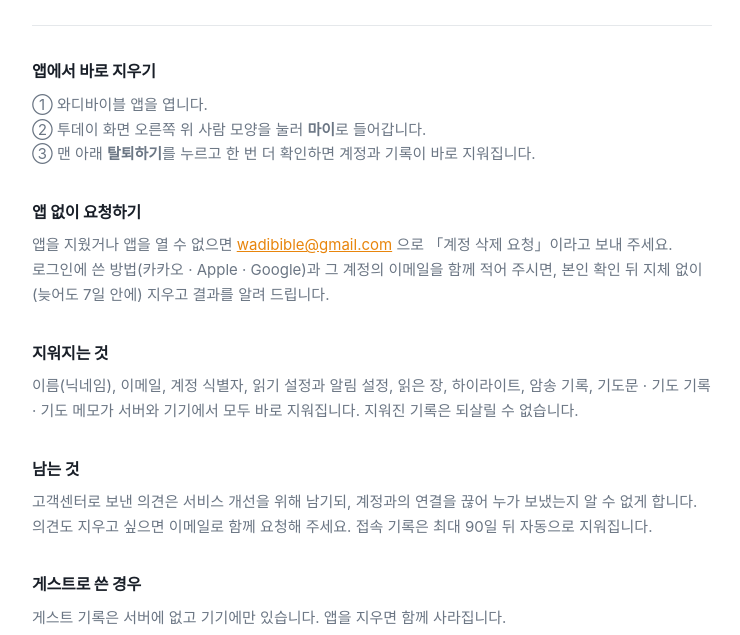
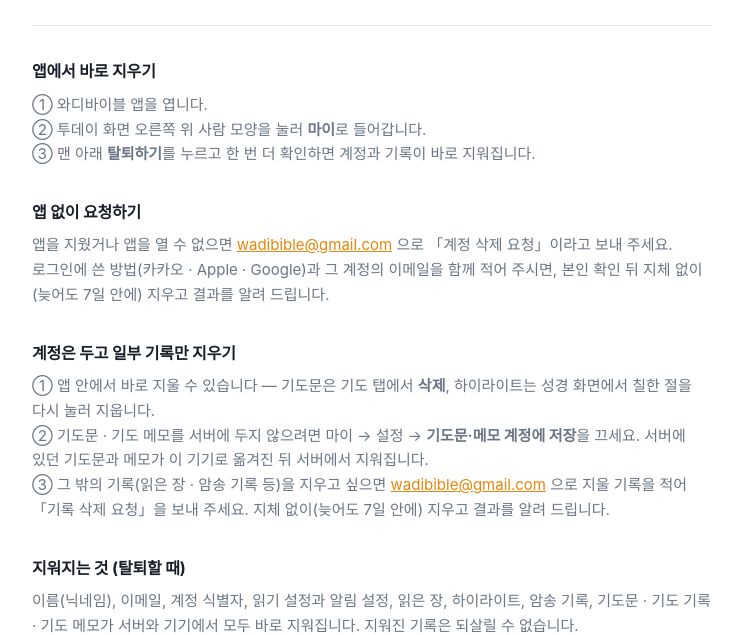
Before and after one commit to salrang/wadibible, a plain HTML site: page delete-account.html in a window 1280 px wide. Shown: the part 168-803 px from the top of the page, without its empty margins (268-1008 px from the left). Drawn offline with Linux system fonts and the light colour scheme.

Commit message:
docs 갱신 — wadi 3de78c8

```diff
--- a/delete-account.html
+++ b/delete-account.html
@@ -71,7 +71,9 @@
 <p>① 와디바이블 앱을 엽니다.<br>② 투데이 화면 오른쪽 위 사람 모양을 눌러 <b>마이</b>로 들어갑니다.<br>③ 맨 아래 <b>탈퇴하기</b>를 누르고 한 번 더 확인하면 계정과 기록이 바로 지워집니다.</p>
 <h2>앱 없이 요청하기</h2>
 <p>앱을 지웠거나 앱을 열 수 없으면 <a href="mailto:wadibible@gmail.com?subject=%EA%B3%84%EC%A0%95%20%EC%82%AD%EC%A0%9C%20%EC%9A%94%EC%B2%AD">wadibible@gmail.com</a> 으로 「계정 삭제 요청」이라고 보내 주세요. 로그인에 쓴 방법(카카오 · Apple · Google)과 그 계정의 이메일을 함께 적어 주시면, 본인 확인 뒤 지체 없이(늦어도 7일 안에) 지우고 결과를 알려 드립니다.</p>
-<h2>지워지는 것</h2>
+<h2 id="data">계정은 두고 일부 기록만 지우기</h2>
+<p>① 앱 안에서 바로 지울 수 있습니다 — 기도문은 기도 탭에서 <b>삭제</b>, 하이라이트는 성경 화면에서 칠한 절을 다시 눌러 지웁니다.<br>② 기도문 · 기도 메모를 서버에 두지 않으려면 마이 → 설정 → <b>기도문·메모 계정에 저장</b>을 끄세요. 서버에 있던 기도문과 메모가 이 기기로 옮겨진 뒤 서버에서 지워집니다.<br>③ 그 밖의 기록(읽은 장 · 암송 기록 등)을 지우고 싶으면 <a href="mailto:wadibible@gmail.com?subject=%EA%B8%B0%EB%A1%9D%20%EC%82%AD%EC%A0%9C%20%EC%9A%94%EC%B2%AD">wadibible@gmail.com</a> 으로 지울 기록을 적어 「기록 삭제 요청」을 보내 주세요. 지체 없이(늦어도 7일 안에) 지우고 결과를 알려 드립니다.</p>
+<h2>지워지는 것 (탈퇴할 때)</h2>
 <p>이름(닉네임), 이메일, 계정 식별자, 읽기 설정과 알림 설정, 읽은 장, 하이라이트, 암송 기록, 기도문 · 기도 기록 · 기도 메모가 서버와 기기에서 모두 바로 지워집니다. 지워진 기록은 되살릴 수 없습니다.</p>
 <h2>남는 것</h2>
 <p>고객센터로 보낸 의견은 서비스 개선을 위해 남기되, 계정과의 연결을 끊어 누가 보냈는지 알 수 없게 합니다. 의견도 지우고 싶으면 이메일로 함께 요청해 주세요. 접속 기록은 최대 90일 뒤 자동으로 지워집니다.</p>
```
